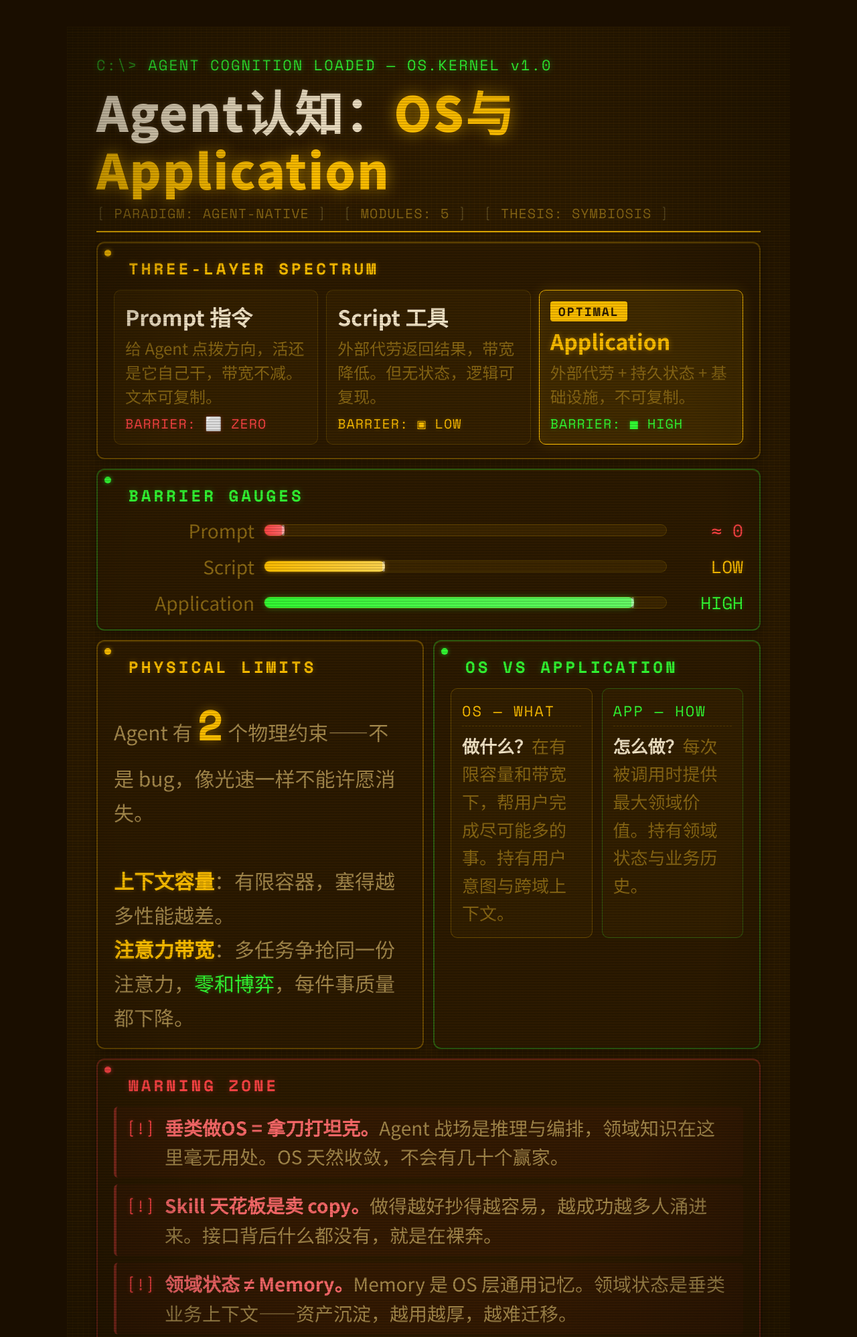
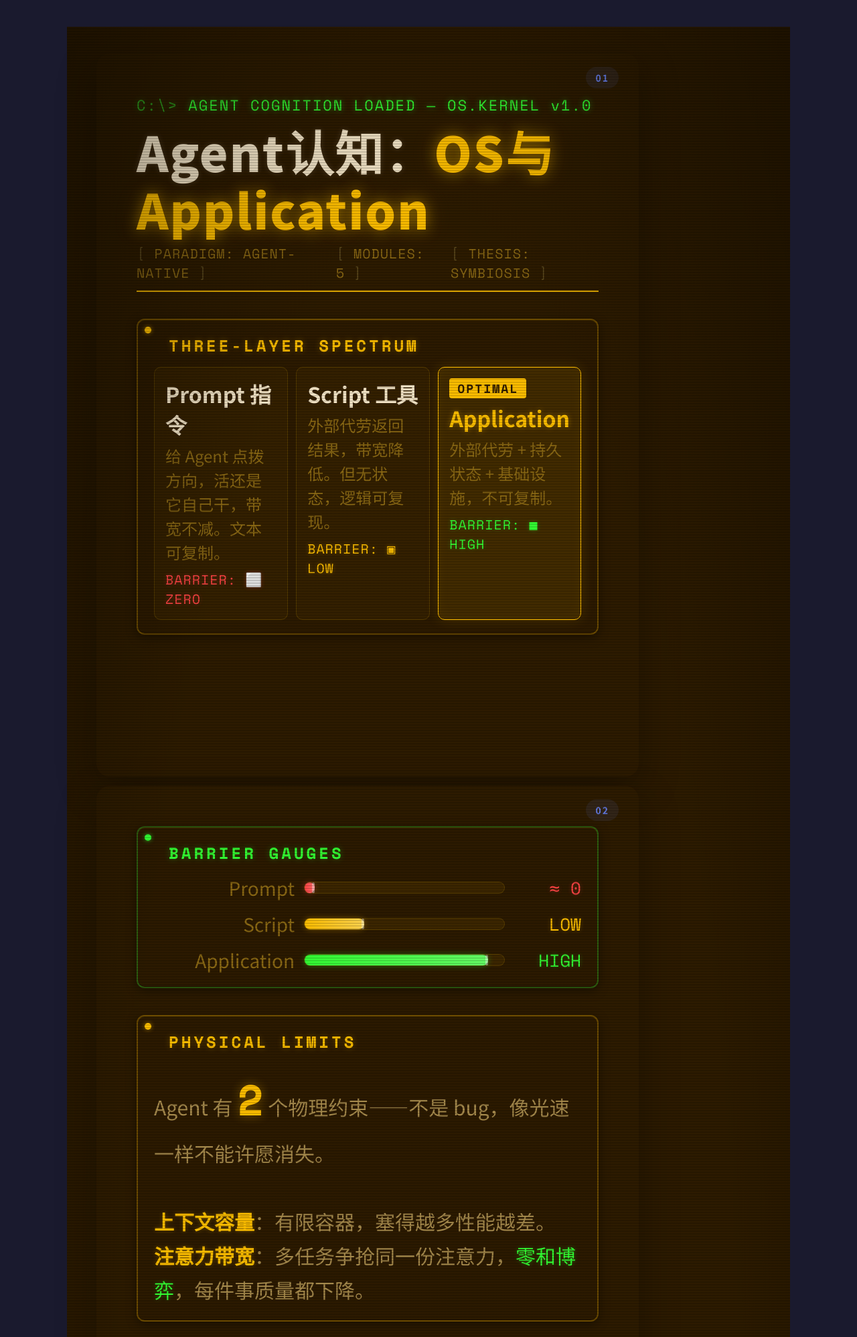
Before and after one commit to maple-yf/article-to-media-image, a Python web app: template templates/style-retro-future.html in a window 1280 px wide. Shown: the top 1997 px of the page at 67% size. Run offline with Jinja, Linux system fonts and the light colour scheme; the template is opened without the code that fills it, so the values that code supplies are empty.

Commit message:
feat: convert style-retro-future.html to slide-card format
- Update CSS: container gap 80px, body background #1a1a2e
- Add slide-card styles with neon glow effects (C组科技式)
- Wrap semantic sections into 4 slide-card divs
- Add slide-number badges to each card

Co-Authored-By: Claude Opus 4.6 <noreply@anthropic.com>

```diff
--- a/templates/style-retro-future.html
+++ b/templates/style-retro-future.html
@@ -16,7 +16,7 @@
     align-items: flex-start;
     min-height: 100vh;
     padding: 40px 20px;
-    background: #1A0E00;
+    background: #1a1a2e;
     font-family: 'Noto Sans SC', sans-serif;
   }
 
@@ -420,12 +420,50 @@
     margin-right: 8px;
     vertical-align: middle;
   }
+
+  .slide-card {
+    width: 810px;
+    height: 1080px;
+    background: inherit;
+    border-radius: 20px;
+    box-shadow: 0 20px 60px rgba(0,0,0,0.3);
+    overflow: hidden;
+    position: relative;
+  }
+
+  .card-inner {
+    width: 100%;
+    height: 100%;
+    background: inherit;
+    border-radius: 18px;
+    padding: 60px;
+    overflow-y: auto;
+    display: flex;
+    flex-direction: column;
+    gap: 40px;
+  }
+
+  .slide-number {
+    position: absolute;
+    top: 20px;
+    right: 30px;
+    font-size: 14px;
+    font-weight: 600;
+    color: #667eea;
+    background: rgba(102, 126, 234, 0.1);
+    padding: 6px 14px;
+    border-radius: 20px;
+    letter-spacing: 2px;
+  }
 </style>
 </head>
 <body>
 <div class="container">
-  <div class="crt-grid"></div>
 
+  <!-- Slide 1: Header + Three-Layer Spectrum -->
+  <div class="slide-card">
+    <span class="slide-number">01</span>
+    <div class="card-inner">
       <!-- HEADER -->
       <div class="header">
         <span class="coord">SEC-00</span>
@@ -461,7 +499,13 @@
           </div>
         </div>
       </div>
+    </div>
+  </div>
 
+  <!-- Slide 2: Barrier Gauges + Physical Limits -->
+  <div class="slide-card">
+    <span class="slide-number">02</span>
+    <div class="card-inner">
       <!-- MOD-2: 壁垒仪表盘 -->
       <div class="panel phosphor">
         <span class="coord">B-05</span>
@@ -485,7 +529,6 @@
         </div>
       </div>
 
-  <div class="grid-2col">
       <!-- MOD-3: 两个物理约束 -->
       <div class="panel">
         <span class="coord">C-12</span>
@@ -496,7 +539,13 @@
           <span class="hl">注意力带宽</span>：多任务争抢同一份注意力，<span class="green">零和博弈</span>，每件事质量都下降。
         </p>
       </div>
+    </div>
+  </div>
 
+  <!-- Slide 3: OS vs Application -->
+  <div class="slide-card">
+    <span class="slide-number">03</span>
+    <div class="card-inner">
       <!-- MOD-4: OS vs Application -->
       <div class="panel phosphor">
         <span class="coord">D-03</span>
@@ -513,7 +562,12 @@
         </div>
       </div>
     </div>
+  </div>
 
+  <!-- Slide 4: Warning + Status Bar -->
+  <div class="slide-card">
+    <span class="slide-number">04</span>
+    <div class="card-inner">
       <!-- MOD-5: 警告区 -->
       <div class="panel alert">
         <span class="coord">E-08</span>
@@ -539,6 +593,8 @@
         <span><span class="led"></span>THE BEST CONTEXT IS NO CONTEXT</span>
         <span>AGENT.OS v1.0 · COGNITIVE SYMBIOSIS</span>
       </div>
+    </div>
+  </div>
 
 </div>
 </body>
```
Lines whose indentation alone changed are shown as unchanged.
